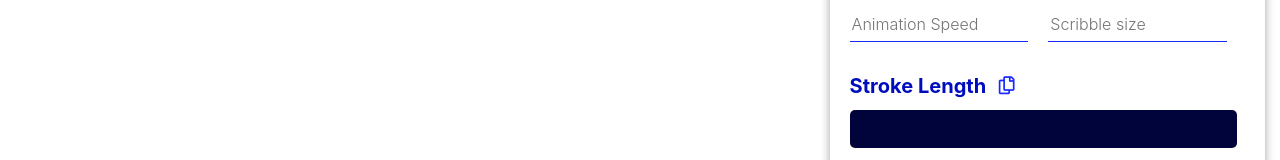
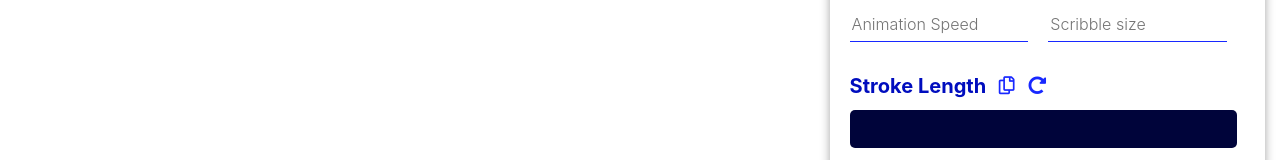
Before and after one commit to lilianzlettuce/linescape, a React (Create React App) app: page / in a window 1280 px wide. Shown: the part 248-408 px from the top of the page. Built offline with nearby package versions, Linux system fonts and the light colour scheme; a web font is replaced by a local one.

Commit message:
reload length works

```diff
--- a/src/Layer.js
+++ b/src/Layer.js
@@ -10,6 +10,7 @@ class Layer extends React.Component {
         this.hideLayer = this.hideLayer.bind(this)
         this.copyCoords = this.copyCoords.bind(this)
         this.copyLength = this.copyLength.bind(this)
+        this.reloadLength = this.reloadLength.bind(this)
     }
 
     render() {
@@ -36,7 +37,8 @@ class Layer extends React.Component {
                 <div className="length-container">
                     <div className="length-heading">
                         <h3>Stroke Length</h3>
-                        <button className="copyLength" onClick={this.copyLength} id={"copyLengthBtn" + this.props.number}><i className="far fa-copy"></i></button>
+                        <button className="copyLength copy" onClick={this.copyLength} id={"copyLengthBtn" + this.props.number}><i className="far fa-copy"></i></button>
+                        <button className="reloadLength copy" onClick={this.reloadLength} id={"reloadLengthBtn" + this.props.number}><i className="fas fa-redo-alt"></i></button>
                     </div>
                     <input readOnly type = "number" id={"strokeLength" + this.props.number} className="length-input" />
                 </div>
@@ -44,7 +46,7 @@ class Layer extends React.Component {
                 <div className="coords-container">
                     <div className="coords-heading">
                         <h3>SVG Coordinates</h3>
-                        <button className="copyCoords" onClick={this.copyCoords} id={"copyCoordsBtn" + this.props.number}><i className="fas fa-copy"></i></button>
+                        <button className="copyCoords copy" onClick={this.copyCoords} id={"copyCoordsBtn" + this.props.number}><i className="fas fa-copy"></i></button>
                     </div>
                     <textarea id={"text-display" + this.props.number} name="paragraph_text" cols="50" rows="10" onChange={(e) => {this.props.changePath(e, this.props.number)}} ></textarea>
                 </div>
@@ -78,6 +80,13 @@ class Layer extends React.Component {
         document.execCommand("copy")
     }
 
+    //reload length when path inputted
+    reloadLength() {
+        let num = this.props.number
+        let length = document.querySelector(`#path${num}`).getTotalLength()
+        document.querySelector(`#strokeLength${num}`).value = length
+    }
+
 }
 
 export default Layer
--- a/src/index.css
+++ b/src/index.css
@@ -76,7 +76,7 @@ textarea{
   padding: 10px 10px;
   margin: 0;
   color: var(--dark);
-  overflow-y: hidden;
+  overflow-y: scroll;
   width: 95%;
   height: 150px;
 }
@@ -181,11 +181,9 @@ button:active{
   align-items: center;
 }
 
-.copyCoords{
+.copy{
   cursor: pointer;
   position: relative;
-  top: 0px;
-  left: 2px;
   font-size: 1.8rem;
   width: 27px;
   height: 27px;
@@ -195,7 +193,7 @@ button:active{
   border-radius: 5px;
   padding: .5rem;
 }
-.copyCoords:hover{
+.copy:hover{
   background-color: rgb(228, 230, 255);
 }
 
@@ -204,21 +202,16 @@ button:active{
 }
 
 .copyLength{
-  cursor: pointer;
-  position: relative;
   top: 0px;
   left: 2px;
-  font-size: 1.8rem;
-  width: 27px;
-  height: 27px;
-  background-color: white;
-  color: var(--main);
-  border: none;
-  border-radius: 5px;
-  padding: .5rem;
 }
-.copyLength:hover{
-  background-color: rgb(228, 230, 255);
+.reloadLength{
+  top: 0px;
+  left: -10px;
+}
+.copyCoords{
+  top: 0px;
+  left: 2px;
 }
 
 .length-heading {
--- a/src/index.js
+++ b/src/index.js
@@ -282,7 +282,7 @@ class Main extends React.Component {
       let half1 = this.state.layers.slice(0, num - 1)
       let half2 = this.state.layers.slice(num)
       let layer = this.state.layers[num - 1]
-      const newLayer = {
+      let newLayer = {
         name: layer.name,
         number: layer.number,
         path: e.target.value,
@@ -292,8 +292,7 @@ class Main extends React.Component {
         isScribble: layer.isScribble,
         animTime: layer.animTime,
       }
-      this.setState({ layers: half1.concat(newLayer).concat(half2) });
-      console.log(this.state.layers)
+      this.setState({ layers: half1.concat(newLayer).concat(half2) })
     }
 }
 
```
